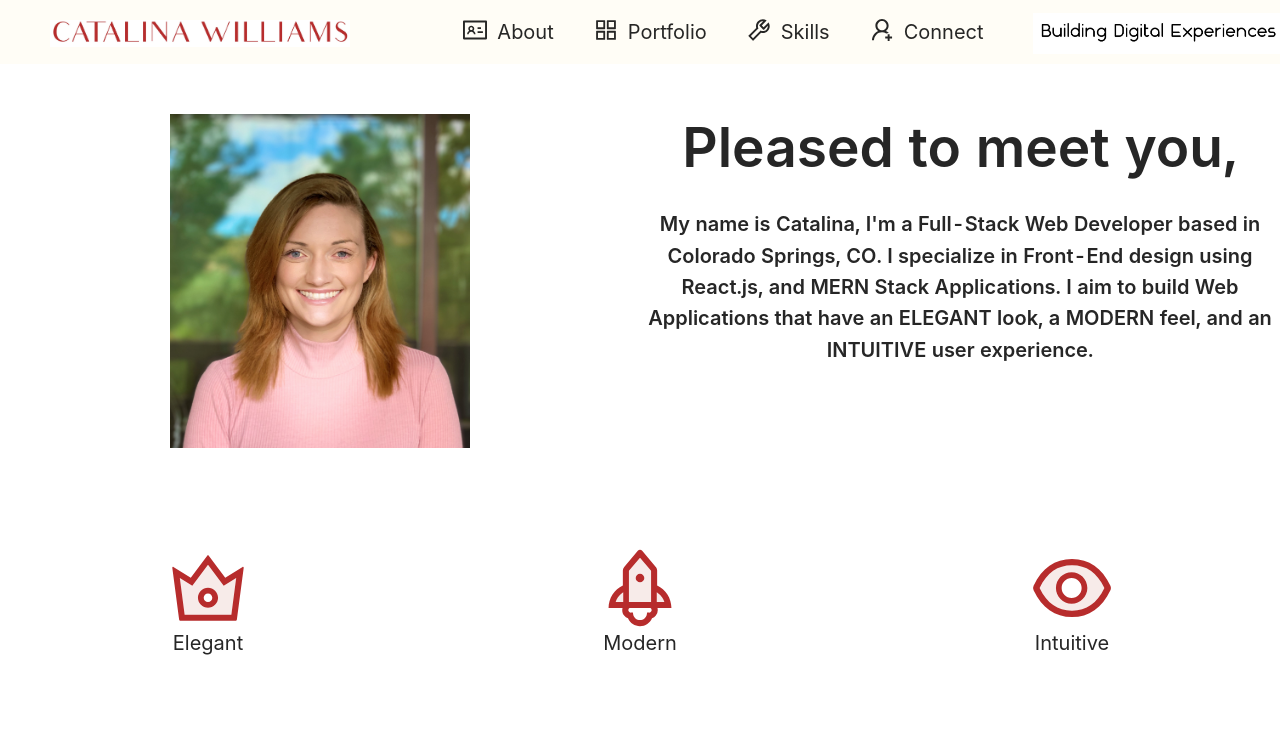
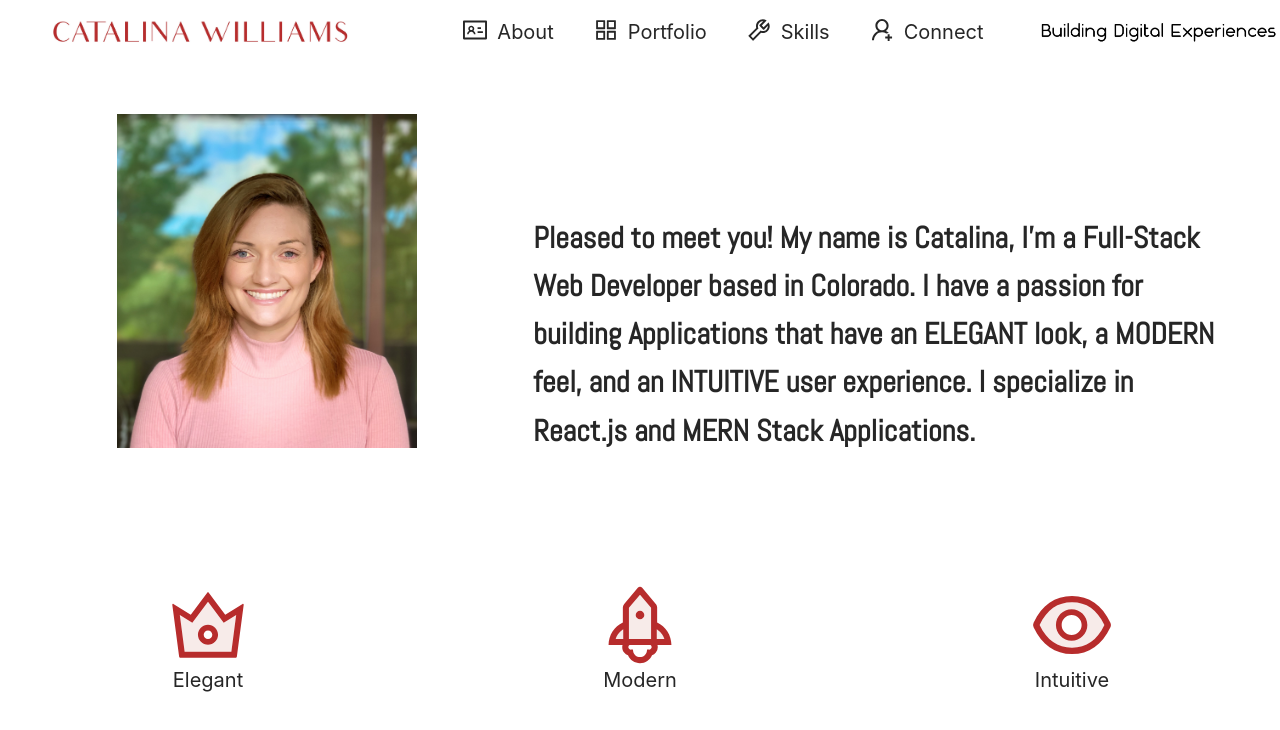
Before and after one commit to catalinarose1361/Full-Stack-Portfolio, a React (Create React App) app: page /about in a window 1280 px wide. Shown: the top 730 px of the page. Built offline with nearby package versions, Linux system fonts and the light colour scheme.

Commit message:
changed grid style for portfolio page, changed fonts and header color

```diff
--- a/public/index.html
+++ b/public/index.html
@@ -13,7 +13,7 @@
 <link rel="icon" type="image/png" sizes="16x16" href="/favicon-16x16.png">
 <link rel="manifest" href="/site.webmanifest">
 <link rel="mask-icon" href="/safari-pinned-tab.svg" color="#5bbad5">
-<link href="https://fonts.googleapis.com/css2?family=Tenor+Sans&display=swap" rel="stylesheet">
+<link href="https://fonts.googleapis.com/css2?family=Abel&family=Tenor+Sans&display=swap" rel="stylesheet">
 <meta name="apple-mobile-web-app-title" content="Catalina">
 <meta name="application-name" content="Catalina">
 <meta name="msapplication-TileColor" content="#da532c">
--- a/src/App.less
+++ b/src/App.less
@@ -4,6 +4,8 @@
 
 .App {
   text-align: center;
+  font-family: 'Pacifico', cursive;
+
   font-family: 'Tenor Sans', sans-serif;
 }
 
@@ -51,6 +53,21 @@
   width: 100%;
 
 }
+#aboutText {
+  font-family: 'Abel', sans-serif;
+}
+
+#portfolioDiv {
+  font-family: 'Abel', sans-serif;
+}
+
+#headerContainer {
+  background-color: white;
+}
+
+#menuDiv {
+  background-color: white;
+}
 
 
 
--- a/src/components/NavTabs.js
+++ b/src/components/NavTabs.js
@@ -14,7 +14,7 @@ function NavTabs () {
 
   return (
 
-    <Header >
+    <Header id="headerContainer" >
 
       <Row justify="center">
         {/* NAME LOGO lINK COL */}
@@ -30,7 +30,7 @@ function NavTabs () {
         {/* NAV MENU COL */}
         <Col style={{textAlign: 'center'}} span={12}>
 
-          <Menu    mode="horizontal">
+          <Menu  id="menuDiv"  mode="horizontal">
 
             <Menu.Item  key="mail" icon={<IdcardOutlined style={{ fontSize: '24px' }} />} className="nav-item">
 
--- a/src/components/Projects.js
+++ b/src/components/Projects.js
@@ -1,5 +1,5 @@
 import React from "react";
-import {  Button, Collapse, Card, Carousel, List, Typography, Col, Row } from 'antd'
+import {  Button, Collapse, Card, Carousel, List, Typography, Col, Row, Image } from 'antd'
 import { CaretRightOutlined, GithubOutlined, DesktopOutlined } from '@ant-design/icons';
 
 
@@ -21,7 +21,7 @@ function Projects(props) {
     <Card
 
       hoverable
-      style={{textAlign: "center"}}
+      style={{textAlign: "center", marginBottom: '50px'}}
       cover={
 
         <Carousel dotPosition={'top'} afterChange={onChange}>
--- a/src/pages/About.js
+++ b/src/pages/About.js
@@ -3,7 +3,7 @@ import { Typography, Row, Col } from 'antd';
 import profilePic from "../images/profile-pictures/IMG_3001.jpg";
 import {  CrownTwoTone, RocketTwoTone, EyeTwoTone  } from '@ant-design/icons';
 
-const { Title, Paragraph, Text } = Typography;
+const { Paragraph, Text } = Typography;
 
 const About = () => (
 
@@ -11,7 +11,7 @@ const About = () => (
 
         <Row style={{marginTop:'50px'}} >
 
-            <Col span={12}>
+            <Col span={10}>
 
                 <div>
 
@@ -21,25 +21,28 @@ const About = () => (
 
             </Col>
 
-            <Col span={12} >
-
-                <Title>Pleased to meet you,</Title>
+            <Col span={14} >
+                <div style={{textAlign:'left', marginTop:'100px', fontSize: '30px', marginRight: '60px'}}>
 
                 <Typography>
 
                     <Paragraph  bold>
 
-                        <Text style={{textAlign:'left'}} strong >
+                        <Text id="aboutText"  strong >
 
-                            My name is Catalina, I'm a Full-Stack Web Developer based in Colorado Springs, CO.
-                            I specialize in Front-End design using React.js, and MERN Stack Applications.
-                            I aim to build Web Applications that have an  ELEGANT look, a MODERN feel, and an INTUITIVE user experience.
+                            Pleased to meet you! My name is Catalina, I'm a Full-Stack Web Developer based in Colorado.
+                            I have a passion for building Applications that have an  ELEGANT look, a MODERN feel, and an INTUITIVE user experience.
+                            I specialize in React.js and MERN Stack Applications.
+
 
                         </Text>
 
                     </Paragraph>
 
                 </Typography>
+                </div>
+
+
 
             </Col>
 
--- a/src/pages/Portfolio.js
+++ b/src/pages/Portfolio.js
@@ -171,13 +171,13 @@ class Portfolio extends Component {
 
 	  return (
 
-		  <div >
+		  <div id="portfolioDiv" >
 
 
         <List
 
-          style={{marginTop: '50px' }}
-          grid={{ gutter: 50,  column: 3 }}
+          style={{marginTop: '100px' }}
+          grid={{ gutter: 50,  column: 2 }}
           dataSource={ProjectData}
           renderItem={item => (
 
```
